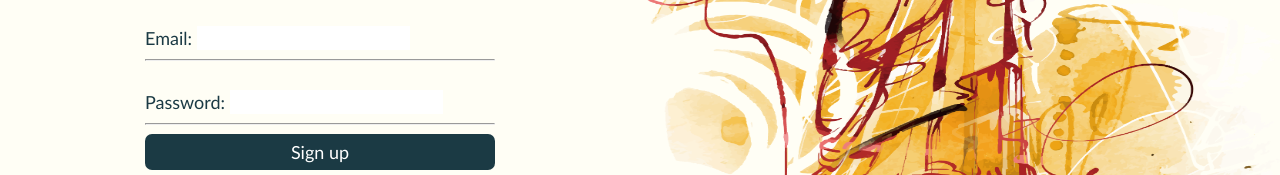
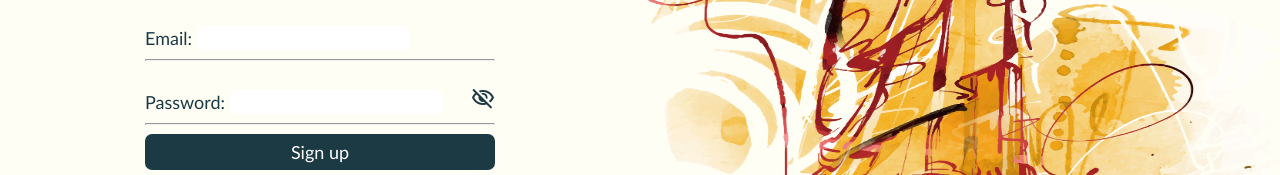
Before and after one commit to VictoriaVVei/EnrichCulture, a React (Create React App) app: page /signup in a window 1280 px wide. Shown: the part 449-624 px from the top of the page. Built offline with nearby package versions, Linux system fonts and the light colour scheme; a web font is replaced by a local one.

Commit message:
revise some missing code and finish Feature Request - Hide Password

```diff
--- a/src/index.css
+++ b/src/index.css
@@ -318,6 +318,7 @@ main {
   margin-top: 20px;
   border: none;
   outline: none;
+  border-radius: 7px;
 }
 
 #snackbar {
@@ -344,6 +345,18 @@ main {
 #snackbar.disappear {
   visibility: hidden;
   animation: fadeout 0.5s;
+}
+
+.for_password {
+  position: relative;
+}
+
+.for_password span {
+  position: absolute;
+  right: 0;
+  top: 50%;
+  transform: translateY(-50%);
+  cursor: pointer;
 }
 
 /* ------- */
@@ -569,7 +582,7 @@ main {
 }
 
 .follow_name_container {
-  height: calc(100% - 30px);
+  height: calc(100% - 40px);
   overflow-y: auto;
 }
 
--- a/src/src/pages/MainPage.js
+++ b/src/src/pages/MainPage.js
@@ -65,7 +65,7 @@ export function MainPage() {
     useEffect(() => {
         let dom = null
         if (typeList.length > 0) {
-            dom = typeList[0].typeData.filter((item)=>{return item !== "Festival"}).sort((a, b) => a[0].localeCompare(b[0])).slice(0,5).map((content) => {
+            dom = typeList[0].typeData.filter((item) => { return item !== "Festival" }).sort((a, b) => a[0].localeCompare(b[0])).slice(0, 5).map((content) => {
                 return (
                     <li className='' key={content} data-value={content} onClick={(e) => searchType(e)}>
                         {content}
@@ -216,8 +216,7 @@ export function MainPage() {
                 <div className='welcomeBoard'><h1>Reimagine <br />Culture</h1></div>
                 <div className='explore_div'>
                     <h2 style={{ marginBottom: "40px" }}>Explore Diversity: A world of culture at your fingertips</h2> {/*flex和%的配合容易出问题，grid是制作框架的首选*/}
-
-                    <ul className='location_recon' style={{ display: "grid", gridTemplateRows: "100px 100px", gridTemplateColumns: "auto auto auto auto auto", gap: "5px", width: "100%", margin:"auto" }}>
+                    <ul className='location_recon' style={{ display: "grid", gridTemplateRows: "100px 100px", gridTemplateColumns: "auto auto auto auto auto", gap: "5px", width: "100%", margin: "auto" }}>
                         <div
                             data-value={"Fresco"} //首字母一定大写
                             onClick={(e) => searchType(e)}
@@ -322,7 +321,7 @@ export function MainPage() {
                             Ceramics
                         </div>
                         <div
-                            data-value={"Westernoilpainting"} //首字母一定大写
+                            data-value={"Western oil painting"} //首字母一定大写
                             onClick={(e) => searchType(e)}
                             style={{
                                 backgroundImage: "url(./img/explore_diversity7.jpg)",
@@ -338,11 +337,6 @@ export function MainPage() {
                             }}>
                             Western oil painting
                         </div>
-                        {/* <img src='./img/explore_diversity3.jpg' style={{ }} />
-                        <img src='./img/explore_diversity4.jpg' style={{ }} />
-                        <img src='./img/explore_diversity5.jpg' style={{ }} />
-                        <img src='./img/explore_diversity6.jpg' style={{ }} />
-                        <img src='./img/explore_diversity7.jpg' style={{ }} /> */}
                     </ul>
                 </div>
                 <div className='search'>
--- a/src/src/pages/Signin.js
+++ b/src/src/pages/Signin.js
@@ -108,6 +108,11 @@ export function Signin() {
         }
     }
 
+    const [showPassword, setShowPassword] = useState(false);
+    const togglePasswordVisibility = () => {
+        setShowPassword(!showPassword);
+    }
+
     return (
         <div id="Signup">
             <Nav />
@@ -135,16 +140,21 @@ export function Signin() {
                                 value={email}
                             />
                             <hr />
+                            <div className='for_password'>
                                 <label htmlFor="password">Password: </label>
                                 <input
-                                type="text"
+                                    type={showPassword ? "text" : "password"}
                                     id="password"
                                     name="password"
                                     // placeholder="Password"
                                     onChange={(e) => handleInputChange(e)}
                                     value={password}
                                 />
+                                <span onClick={togglePasswordVisibility} className="material-symbols-outlined">
+                                    {showPassword ? 'visibility' : 'visibility_off'}
+                                </span>
                                 <hr />
+                            </div>
 
                             <div className='decorate_signin' onClick={signin}>Sign in</div>
                             <div>
--- a/src/src/pages/Signup.js
+++ b/src/src/pages/Signup.js
@@ -49,12 +49,17 @@ export function Signup() {
         let tips = document.getElementById("snackbar");
         tips.innerHTML = '';
         let text = "";
+        Array.from(document.getElementsByTagName("input")).forEach((item) => {
+            item.style.border = "none"
+        });
 
         if (fname.trim().length !== 0 && lname.trim().length !== 0 && email.trim().length !== 0 && password.trim().length !== 0) {
             const checkEmail = await getDocs(query(collection(cloudStore, "userData"), where("Personal_Information.email", "==", email))); //Check email exsit
             const checkEmail_array = checkEmail.docs.map(doc => doc.data()); //Change promise to array
 
             if (fname.match("%20") || fname.match("&") || lname.match("%20") || lname.match("&")) {
+                document.getElementsByTagName("input")[0].style.border = "1px solid red"
+                document.getElementsByTagName("input")[1].style.border = "1px solid red"
                 text = document.createTextNode("String '&' and '%20' are not allowed");
                 tips.appendChild(text)
                 tips.className = "show";
@@ -62,6 +67,7 @@ export function Signup() {
                     tips.className = tips.className.replace("show", "disappear");
                 }, 2000);
             } else if (checkEmail_array.length !== 0) {
+                document.getElementsByTagName("input")[2].style.border = "1px solid red"
                 text = document.createTextNode("Email existed");
                 tips.appendChild(text)
                 tips.className = "show";
@@ -69,6 +75,7 @@ export function Signup() {
                     tips.className = tips.className.replace("show", "disappear");
                 }, 2000);
             } else if (!validateEmail(email)) {
+                document.getElementsByTagName("input")[3].style.border = "1px solid red"
                 text = document.createTextNode("Invalid Email Address");
                 tips.appendChild(text)
                 tips.className = "show";
@@ -76,6 +83,7 @@ export function Signup() {
                     tips.className = tips.className.replace("show", "disappear");
                 }, 2000);
             } else if (password.length < 6) {
+                document.getElementsByTagName("input")[3].style.border = "1px solid red"
                 text = document.createTextNode("Enter at least 6 string for Password");
                 tips.appendChild(text)
                 tips.className = "show";
@@ -114,10 +122,15 @@ export function Signup() {
                 await setDoc(doc(cloudStore, "userChatData", userID), {})
                 await createUserWithEmailAndPassword(auth, email, password);
                 await setDoc(doc(cloudStore, "userData", userID), docData)
-                console.log(1)
+
                 navigate("/signin")
             }
         } else {
+            document.getElementsByTagName("input")[0].style.border = "1px solid red"
+            document.getElementsByTagName("input")[1].style.border = "1px solid red"
+            document.getElementsByTagName("input")[2].style.border = "1px solid red"
+            document.getElementsByTagName("input")[3].style.border = "1px solid red"
+
             text = document.createTextNode("You should fill out all the empty blanks");
             tips.appendChild(text)
             tips.className = "show";
@@ -125,6 +138,11 @@ export function Signup() {
                 tips.className = tips.className.replace("show", "disappear");
             }, 2000);
         }
+    }
+
+    const [showPassword, setShowPassword] = useState(false);
+    const togglePasswordVisibility = () => {
+        setShowPassword(!showPassword);
     }
 
     return (
@@ -174,16 +192,21 @@ export function Signup() {
                                 value={email}
                             />
                             <hr />
+                            <div className='for_password'>
                                 <label htmlFor="password">Password: </label>
                                 <input
-                                type="text"
+                                    type={showPassword ? "text" : "password"}
                                     id="password"
                                     name="password"
                                     // placeholder="Password"
                                     onChange={(e) => handleInputChange(e)}
                                     value={password}
                                 />
+                                <span onClick={togglePasswordVisibility} className="material-symbols-outlined">
+                                    {showPassword ? 'visibility' : 'visibility_off'}
+                                </span>
                                 <hr />
+                            </div>
 
                             <div className='decorate_signin' onClick={(e) => signup(e)}>Sign up</div>
                             <div>
```
Lines whose indentation alone changed are shown as unchanged.
